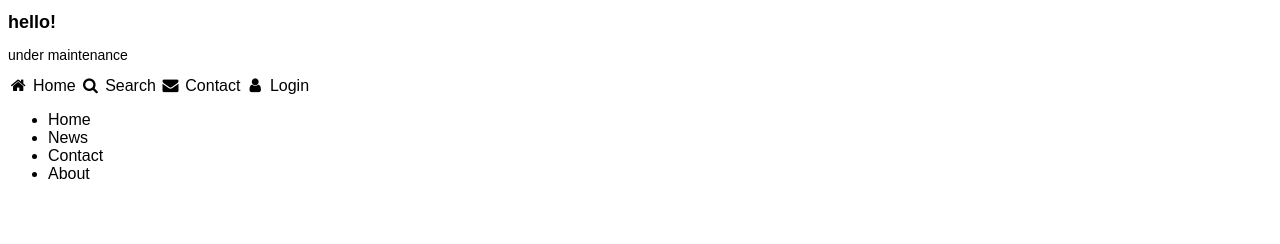
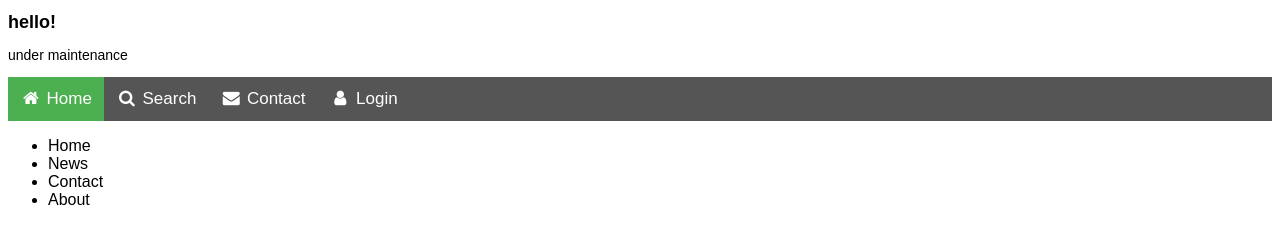
Before and after one commit to wdeng6/wdeng6.github.io, a plain HTML site: page index.html in a window 1280 px wide. Drawn offline with Linux system fonts and the light colour scheme; files that its build step writes are made by us from their sources.

Commit message:
Update style.css

```diff
--- a/style.css
+++ b/style.css
@@ -22,3 +22,36 @@ p {
 
  font-size: 14px;
 }
+.navbar {
+    width: 100%;
+    background-color: #555;
+    overflow: auto;
+  }
+
+  /* Navbar links */
+  .navbar a {
+    float: left;
+    text-align: center;
+    padding: 12px;
+    color: white;
+    text-decoration: none;
+    font-size: 17px;
+  }
+
+  /* Navbar links on mouse-over */
+  .navbar a:hover {
+    background-color: #000;
+  }
+
+  /* Current/active navbar link */
+  .active {
+    background-color: #4CAF50;
+  }
+
+  /* Add responsiveness - will automatically display the navbar vertically instead of horizontally on screens less than 500 pixels */
+  @media screen and (max-width: 500px) {
+    .navbar a {
+      float: none;
+      display: block;
+    }
+  }
```
